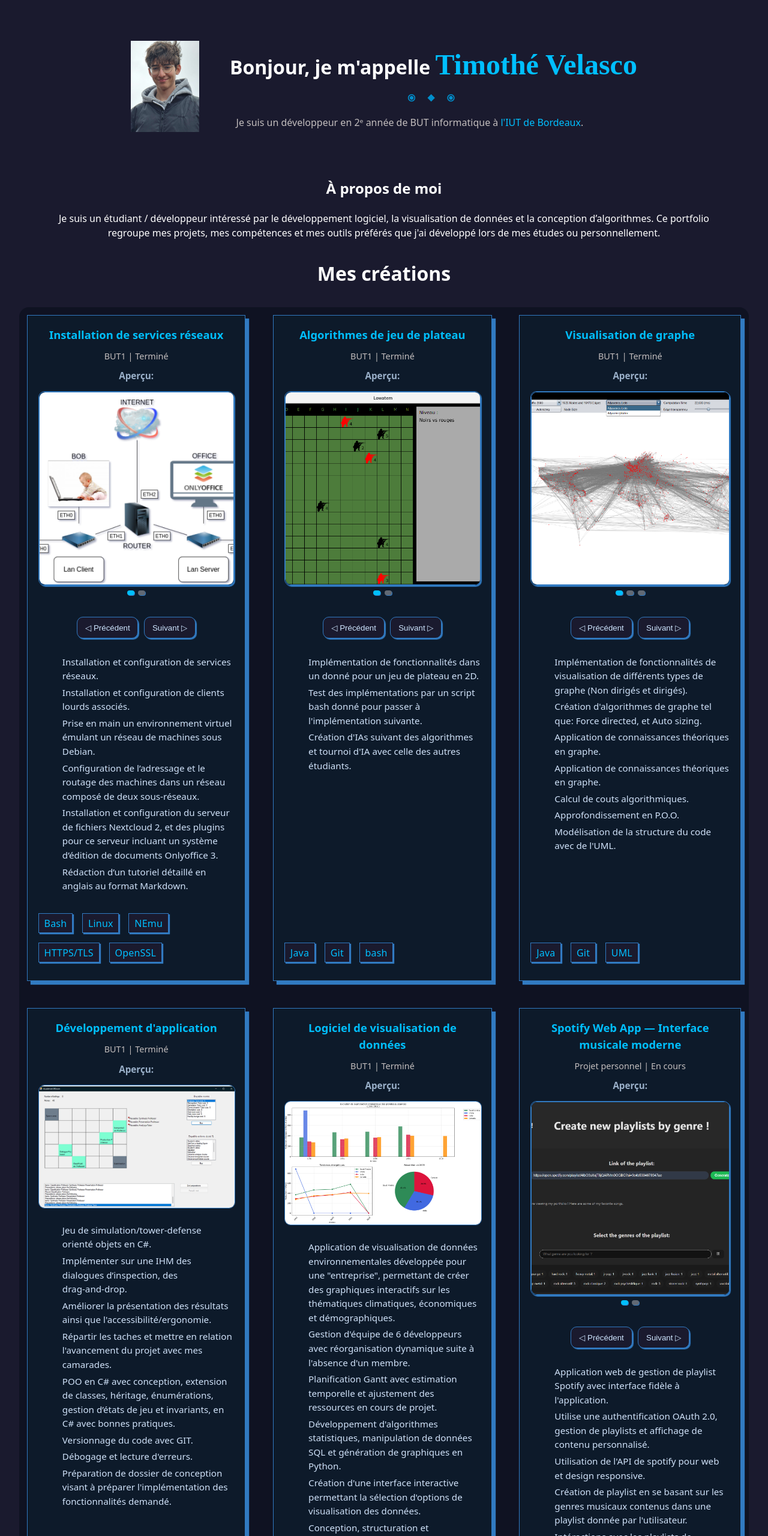
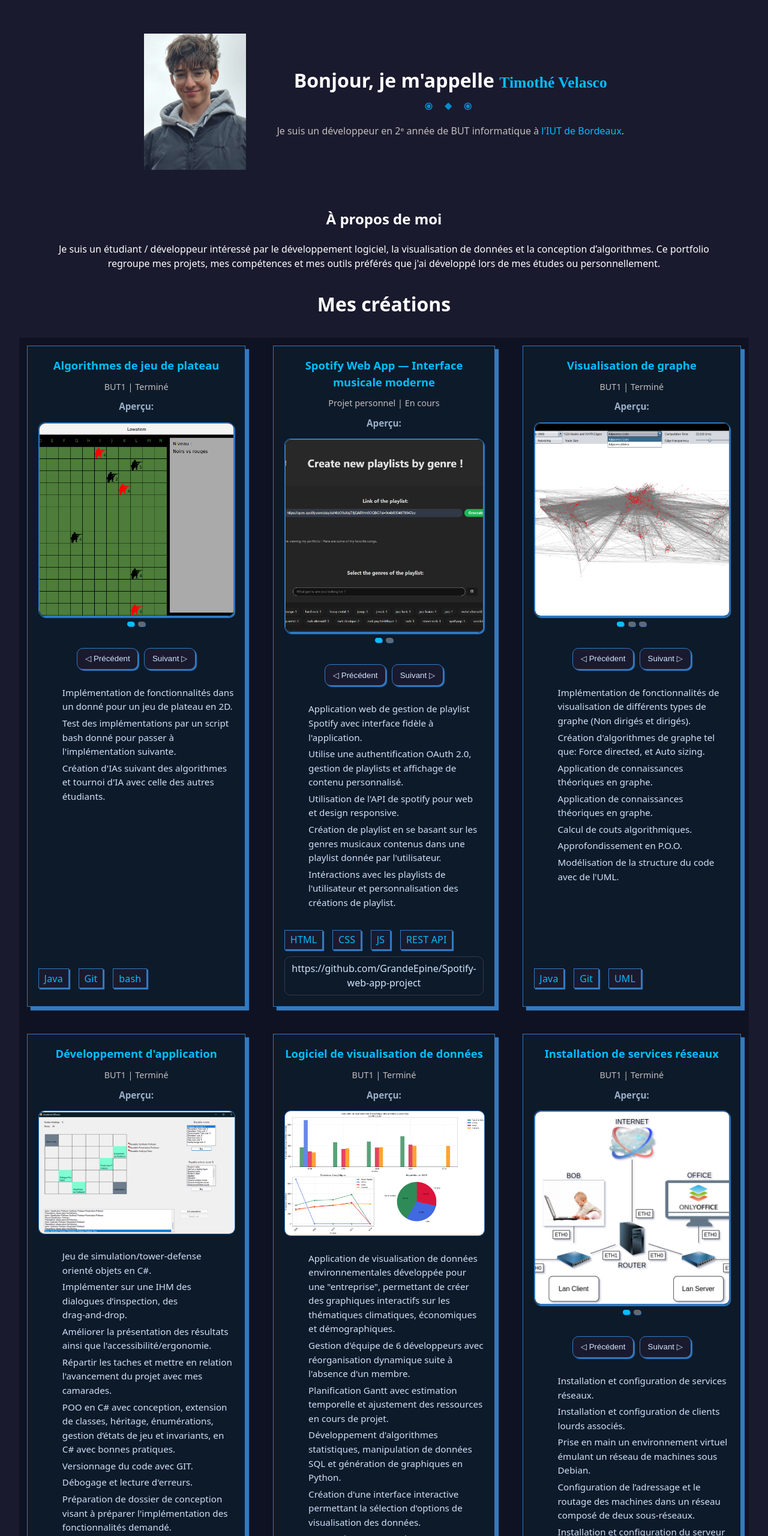
Before and after one commit to GrandeEpine/Portfolio-website, a website built with Vite: page src/index.html in a window 1280 px wide. Shown: the part 120-2680 px from the top of the page at 60% size. Built offline with nearby package versions, Linux system fonts and the light colour scheme; a web font is replaced by a local one.

Commit message:
Responsive fixes

```diff
--- a/src/index.html
+++ b/src/index.html
@@ -55,51 +55,6 @@
   <section id="projects">
     <div class="projectCard">
       <div class="projectTitle">
-        <h2>Installation de services réseaux</h2>
-      </div>
-      <div class="projectTimeStatus">
-        <p>BUT1 | Terminé</p>
-      </div>
-      <div class="projectImage">
-        <h3>Aperçu:</h3>
-        <div class="carousel" data-carousel>
-          <div class="viewport">
-            <div class="track">
-              <img src="../public/img/S2031.png" alt="Structure">
-              <img src="../public/img/S2032.png" alt="Écran de connexion de la machine">
-            </div>
-          </div>
-          <div class="dots" aria-label="Pagination"></div>
-          <div class="controls">
-            <button class="nav prev" aria-label="Image précédente" data-prev>◁ Précédent</button>
-            <button class="nav next" aria-label="Image suivante" data-next>Suivant ▷</button>
-          </div>
-        </div>
-      </div>
-      <div class="projectDescription">
-        <ul class="projectDescriptionUl">
-          <li><p>Installation et configuration de services réseaux.</p></li>
-          <li><p>Installation et configuration de clients lourds associés.</p></li>
-          <li><p>Prise en main un environnement virtuel émulant un réseau de machines sous Debian.</p></li>
-          <li><p>Configuration de l’adressage et le routage des machines dans un réseau composé de deux sous-réseaux.</p></li>
-          <li><p>Installation et configuration du serveur de fichiers Nextcloud 2, et des plugins pour ce serveur incluant
-            un système d’édition de documents Onlyoffice 3.</p></li>
-          <li><p>Rédaction d’un tutoriel détaillé en anglais au format Markdown.</p></li>
-        </ul>
-      </div>
-      <div class="projectTechTools">
-        <ul class="techTools">
-          <li>Bash</li>
-          <li>Linux</li>
-          <li>NEmu</li>
-          <li>HTTPS/TLS</li>
-          <li>OpenSSL</li>
-        </ul>
-      </div>
-      <div class="projectLink"></div>
-    </div>
-    <div class="projectCard">
-      <div class="projectTitle">
         <h2>Algorithmes de jeu de plateau</h2>
       </div>
       <div class="projectTimeStatus">
@@ -137,6 +92,50 @@
         </ul>
       </div>
       <div class="projectLink"></div>
+    </div>
+    <div class="projectCard">
+      <div class="projectTitle">
+        <h2>Spotify Web App — Interface musicale moderne</h2>
+      </div>
+      <div class="projectTimeStatus">
+        <p>Projet personnel | En cours</p>
+      </div>
+      <div class="projectImage">
+        <h3>Aperçu:</h3>
+        <div class="carousel" data-carousel>
+          <div class="viewport">
+            <div class="track">
+              <img src="../public/img/SPOTIFYAPP1.png" alt="Image 2 du projet Spotify Web App">
+              <img src="../public/img/SPOTIFYAPP2.png" alt="Image 1 du projet Spotify Web App">
+            </div>
+          </div>
+          <div class="dots" aria-label="Pagination"></div>
+          <div class="controls">
+            <button class="nav prev" aria-label="Image précédente" data-prev>◁ Précédent</button>
+            <button class="nav next" aria-label="Image suivante" data-next>Suivant ▷</button>
+          </div>
+        </div>
+      </div>
+      <div class="projectDescription">
+        <ul class="projectDescriptionUl">
+          <li><p>Application web de gestion de playlist Spotify avec interface fidèle à l'application.</p></li>
+          <li><p>Utilise une authentification OAuth 2.0, gestion de playlists et affichage de contenu personnalisé.</p></li>
+          <li><p>Utilisation de l'API de spotify pour web et design responsive.</p></li>
+          <li><p>Création de playlist en se basant sur les genres musicaux contenus dans une playlist donnée par l'utilisateur.</p></li>
+          <li><p>Intéractions avec les playlists de l'utilisateur et personnalisation des créations de playlist.</p></li>
+        </ul>
+      </div>
+      <div class="projectTechTools">
+        <ul class="techTools">
+          <li>HTML</li>
+          <li>CSS</li>
+          <li>JS</li>
+          <li>REST API</li>
+        </ul>
+      </div>
+      <div class="projectLink">
+        <a href="https://github.com/GrandeEpine/Spotify-web-app-project", target="_blank">https://github.com/GrandeEpine/Spotify-web-app-project</a>
+      </div>
     </div>
     <div class="projectCard">
       <div class="projectTitle">
@@ -252,18 +251,18 @@
     </div>
     <div class="projectCard">
       <div class="projectTitle">
-        <h2>Spotify Web App — Interface musicale moderne</h2>
+        <h2>Installation de services réseaux</h2>
       </div>
       <div class="projectTimeStatus">
-        <p>Projet personnel | En cours</p>
+        <p>BUT1 | Terminé</p>
       </div>
       <div class="projectImage">
         <h3>Aperçu:</h3>
         <div class="carousel" data-carousel>
           <div class="viewport">
             <div class="track">
-              <img src="../public/img/SPOTIFYAPP1.png" alt="Image 2 du projet Spotify Web App">
-              <img src="../public/img/SPOTIFYAPP2.png" alt="Image 1 du projet Spotify Web App">
+              <img src="../public/img/S2031.png" alt="Structure">
+              <img src="../public/img/S2032.png" alt="Écran de connexion de la machine">
             </div>
           </div>
           <div class="dots" aria-label="Pagination"></div>
@@ -275,27 +274,28 @@
       </div>
       <div class="projectDescription">
         <ul class="projectDescriptionUl">
-          <li><p>Application web de gestion de playlist Spotify avec interface fidèle à l'application.</p></li>
-          <li><p>Utilise une authentification OAuth 2.0, gestion de playlists et affichage de contenu personnalisé.</p></li>
-          <li><p>Utilisation de l'API de spotify pour web et design responsive.</p></li>
-          <li><p>Création de playlist en se basant sur les genres musicaux contenus dans une playlist donnée par l'utilisateur.</p></li>
-          <li><p>Intéractions avec les playlists de l'utilisateur et personnalisation des créations de playlist.</p></li>
+          <li><p>Installation et configuration de services réseaux.</p></li>
+          <li><p>Installation et configuration de clients lourds associés.</p></li>
+          <li><p>Prise en main un environnement virtuel émulant un réseau de machines sous Debian.</p></li>
+          <li><p>Configuration de l’adressage et le routage des machines dans un réseau composé de deux sous-réseaux.</p></li>
+          <li><p>Installation et configuration du serveur de fichiers Nextcloud 2, et des plugins pour ce serveur incluant
+            un système d’édition de documents Onlyoffice 3.</p></li>
+          <li><p>Rédaction d’un tutoriel détaillé en anglais au format Markdown.</p></li>
         </ul>
       </div>
       <div class="projectTechTools">
         <ul class="techTools">
-          <li>HTML</li>
-          <li>CSS</li>
-          <li>JS</li>
-          <li>REST API</li>
+          <li>Bash</li>
+          <li>Linux</li>
+          <li>NEmu</li>
+          <li>HTTPS/TLS</li>
+          <li>OpenSSL</li>
         </ul>
       </div>
-      <div class="projectLink">
-        <a href="https://github.com/GrandeEpine/Spotify-web-app-project", target="_blank">https://github.com/GrandeEpine/Spotify-web-app-project</a>
-      </div>
+      <div class="projectLink"></div>
     </div>
   </section>
-  <h1> Mes projets </h1>
+  <h1> Mes outils et compétences </h1>
   <section id="skills">
     <div class="skillsCard">
       <div class="skillsTitle">
@@ -393,8 +393,8 @@
     <section class="about">
       <p>
         Je suis actuellement à la recherche d'une alternance pour l'année universitaire
-        2026-2027 à partir de septembre. Je suis ouvert à n'importe quelle opportunité,
-        n'hésitez pas à me contacter !
+        2026-2027 à partir de septembre. Je suis ouvert à toute opportunité,
+        n'hésitez pas à me contacter, je serai ravi d'en discuter !
       </p>
     </section>
     <ul class="contactList">
--- a/src/styles/styleIndex.css
+++ b/src/styles/styleIndex.css
@@ -7,8 +7,8 @@
 
 }
 #profilePicture{
-    width: 10%;
-    height: 15%;
+    width: 15%;
+    height: 25%;
     padding-right: 4vw;
 }
 #heroText{
@@ -71,10 +71,15 @@
 }
 @media (max-width: 1000px) {
     .accent{
-        font-size: 1.5rem;
+        font-size: 1.2rem;
     }
     #header .accent{
         width: 25%;
         margin-right: 0;
     }
 }
+@media (max-width: 1700px) {
+    .accent{
+        font-size: 1.6rem;
+    }
+}
--- a/src/styles/styleProjects.css
+++ b/src/styles/styleProjects.css
@@ -5,7 +5,6 @@
     display: grid;
     grid-template-columns: 1fr;
     gap: clamp(14px, 2vw, 20px);
-    border-radius: 1rem;
     justify-content: center;
     --bg: #0f1222; --card: #0f1b2d; --ink: #d7e3ff; --muted: #9ab0c9;
     --primary: #00bfff; --border: #317AC1;
@@ -16,13 +15,6 @@
     margin: 0 0 1rem;
     font-size: clamp(1.2rem, 1rem + 1.2vw, 1.8rem);
     letter-spacing: .3px;
-}
-
-@media (min-width: 700px) {
-    #projects { grid-template-columns: repeat(1, 1fr); }
-}
-@media (min-width: 1100px) {
-    #projects { grid-template-columns: repeat(3, 1fr); }
 }
 
 /* Carte */
@@ -187,6 +179,12 @@
 }
 .projectImage .dots button[aria-current="true"] { background: var(--primary); }
 
+@media (min-width: 800px) {
+    #projects { grid-template-columns: repeat(2, 1fr); }
+}
+@media (min-width: 1200px) {
+    #projects { grid-template-columns: repeat(3, 1fr); }
+}
 /* Mobile: réduire la hauteur */
 @media (max-width: 640px) {
     .projectImage .track img { height: 24vh; }
```
